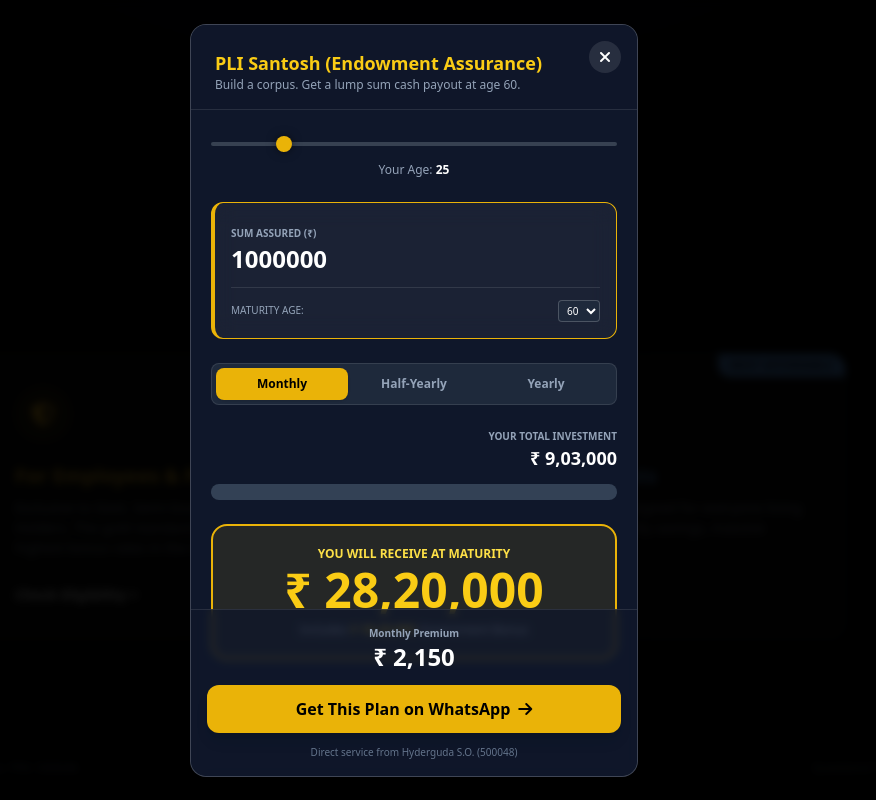
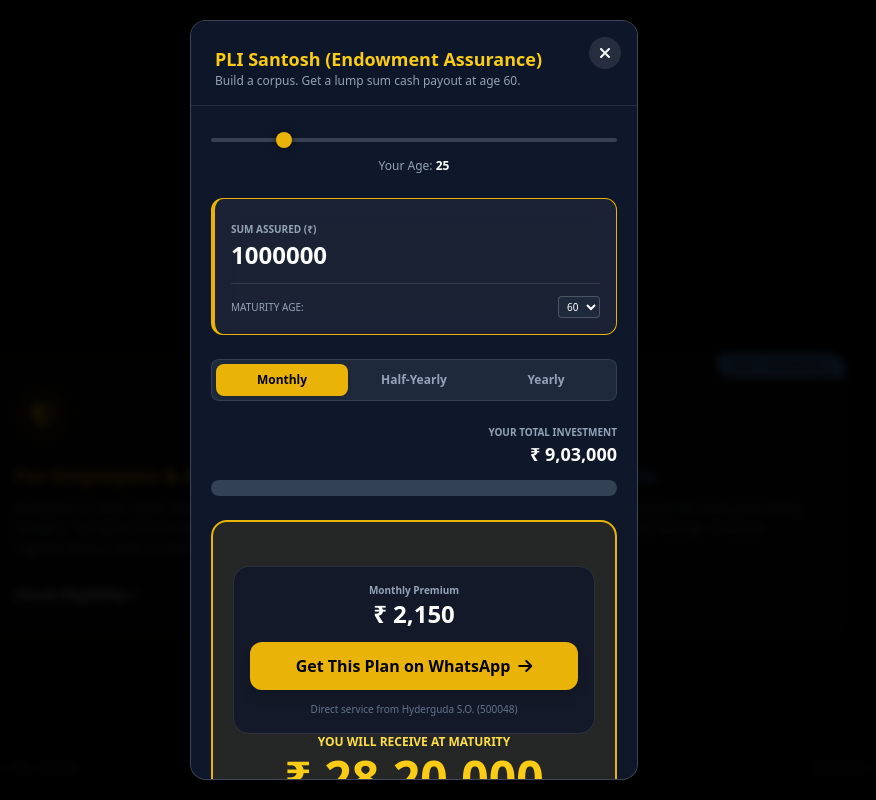
Before and after one commit to hydergudapostoffice-ai/HYDERGUDA, a React (Vite) app: page / in a window 1280 px wide. Both pictures are taken after a click on the element 416 px from the left and 1082 px from the top of the page. Shown: the part 586-1386 px from the top of the page, without its empty margins (226-1102 px from the left). Built offline with nearby package versions, Linux system fonts and the light colour scheme.

Commit message:
Update PliCalculator.tsx

```diff
--- a/components/modals/PliCalculator.tsx
+++ b/components/modals/PliCalculator.tsx
@@ -165,6 +165,30 @@
                 <div className="h-4 w-full bg-slate-700 rounded-full"></div>
             </div>
             <div className="mt-6 p-5 rounded-2xl border-2 border-yellow-500 bg-yellow-500/10 text-center">
+              <div className="mt-6 p-4 bg-slate-900/80 backdrop-blur-sm border border-white/10 flex flex-col items-center gap-3 rounded-2xl">
+  <div className="text-center">
+    <p className="text-[10px] text-slate-400 uppercase font-bold capitalize">
+      {mode} Premium
+    </p>
+    <div className="text-2xl font-black text-white">
+      {format(premium)}
+    </div>
+  </div>
+
+  <a
+    href={getWhatsappLink()}
+    target="_blank"
+    rel="noopener noreferrer"
+    className="w-full bg-yellow-500 hover:bg-yellow-400 text-black px-5 py-3 rounded-xl font-bold text-base flex items-center justify-center gap-2 shadow-lg transition"
+  >
+    <span>Get This Plan on WhatsApp</span>
+    <i className="fa-solid fa-arrow-right"></i>
+  </a>
+
+  <p className="text-[10px] text-slate-500">
+    Direct service from Hyderguda S.O. (500048)
+  </p>
+</div>
   <p className="text-xs uppercase font-bold text-yellow-300 mb-1">
     You will receive at maturity
   </p>
@@ -177,23 +201,6 @@
 </div>
         </div>
       </div>
-
-      <div className="absolute bottom-0 left-0 right-0 p-4 bg-slate-900/80 backdrop-blur-sm border-t border-white/10 flex flex-col items-center gap-3 z-50 rounded-b-2xl">
-        <div className="text-center">
-            <p className="text-[10px] text-slate-400 uppercase font-bold capitalize">{mode} Premium</p>
-            <div className="text-2xl font-black text-white">{format(premium)}</div>
-        </div>
-        <a
-            href={getWhatsappLink()}
-            target="_blank"
-            rel="noopener noreferrer"
-            className="w-full bg-yellow-500 hover:bg-yellow-400 text-black px-5 py-3 rounded-xl font-bold text-base flex items-center justify-center gap-2 shadow-lg transition"
-        >
-            <span>Get This Plan on WhatsApp</span>
-            <i className="fa-solid fa-arrow-right"></i>
-        </a>
-        <p className="text-[10px] text-slate-500">Direct service from Hyderguda S.O. (500048)</p>
-      </div>
     </div>
   );
 }
```
